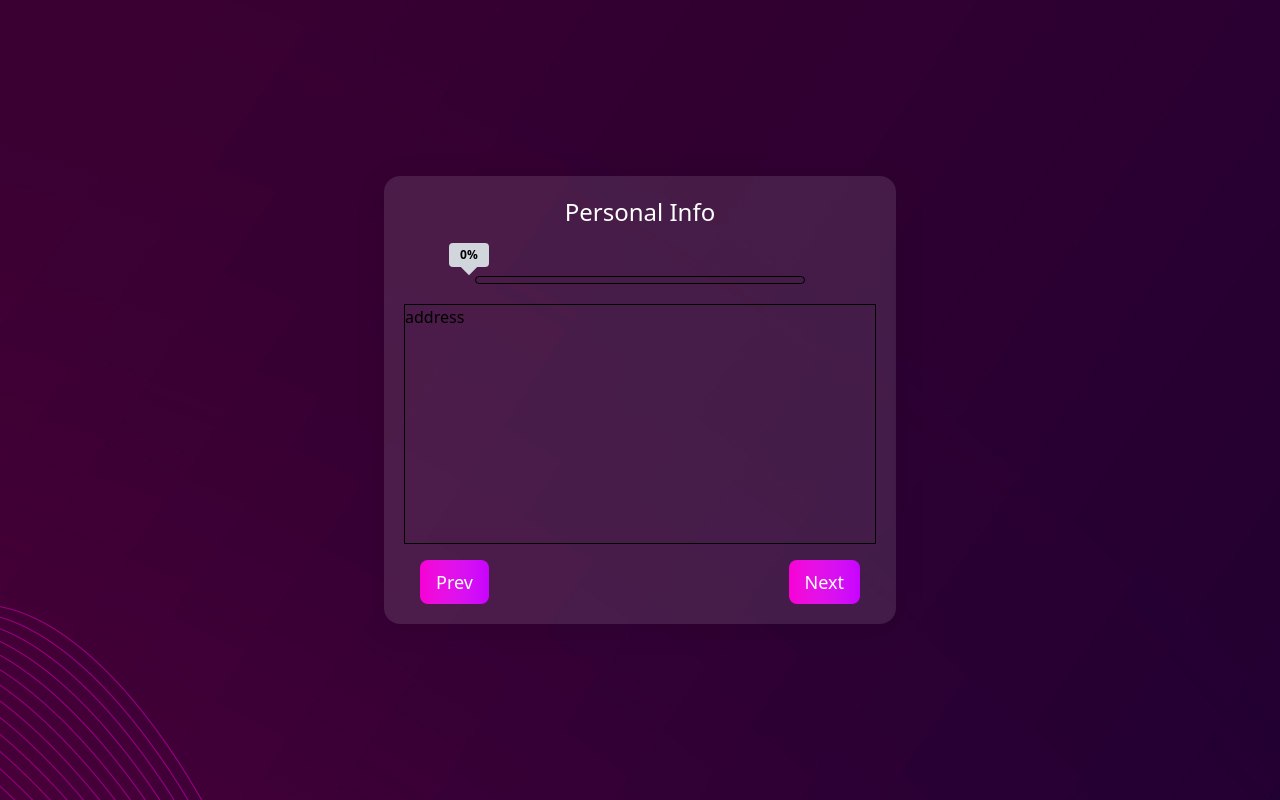
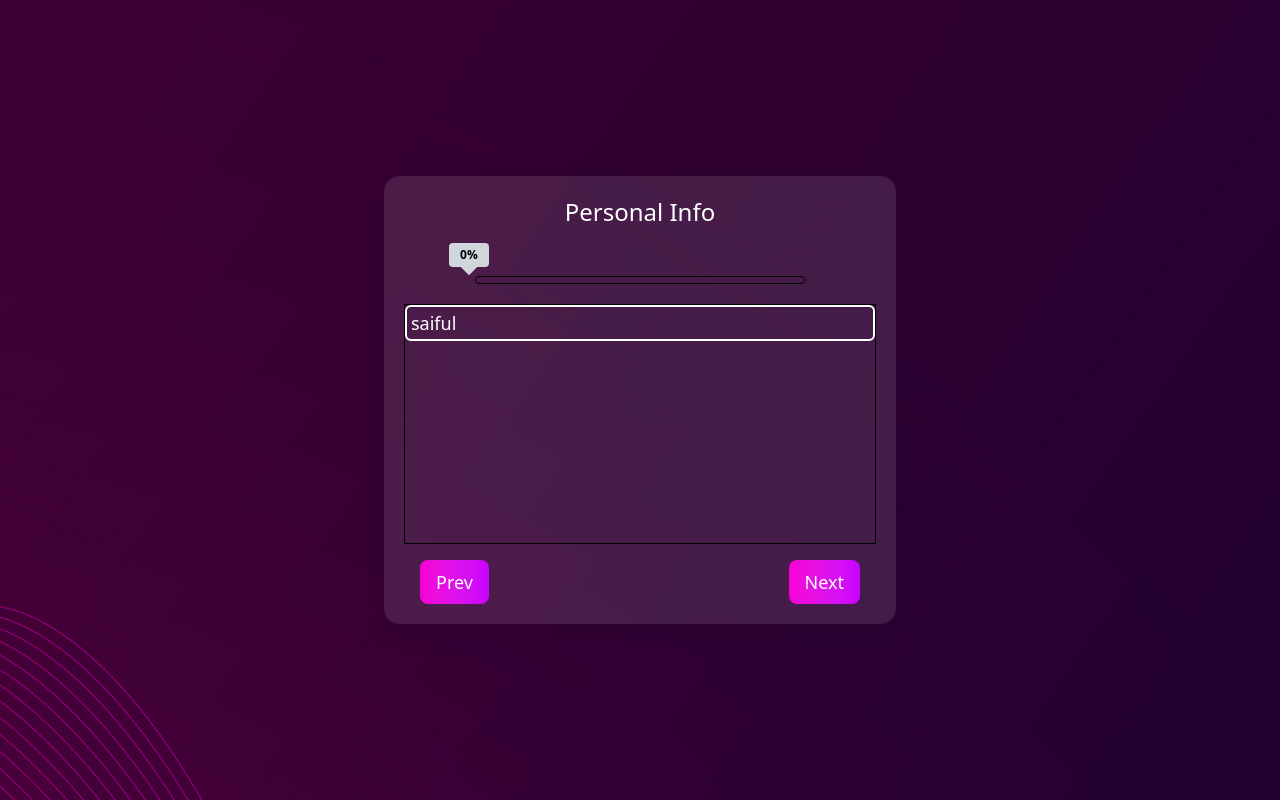
Before and after one commit to Saiful10400/Multi-step-form, a React app: page / in a window 1280 px wide. Built offline with nearby package versions, Linux system fonts and the light colour scheme; the HTML template or start-up script is replaced by a standard one.

Commit message:
page updated.

```diff
--- a/src/Blocks/Component/PersonalInfo.tsx
+++ b/src/Blocks/Component/PersonalInfo.tsx
@@ -1,9 +1,12 @@
+import type { ChangeEventHandler } from "react";
+import InputField from "../Ui/InputField";
 
 
-const PersonalInfo = () => {
+
+const PersonalInfo = ({updaterFn}:{updaterFn:ChangeEventHandler<HTMLInputElement>}) => {
     return (
         <div>
-            personal info
+           <InputField changeFn={updaterFn} type="text" value="saiful" placeHolder="Your Name" />
         </div>
     );
 };
--- a/src/Blocks/MultiStepsForm.tsx
+++ b/src/Blocks/MultiStepsForm.tsx
@@ -23,6 +23,9 @@ const[progressCount,setProgressCount]=useState(0)
         setStepCount(p => p -= 1)
     }
 
+    const updaterFn=(key:string,value:string|number)=>{
+
+    }
 
     return (
         <div className="MultiStepsFormContainer min-h-[50vh] w-[40vw] py-5 px-5">
@@ -35,9 +38,9 @@ const[progressCount,setProgressCount]=useState(0)
 
             {/* Form pages. */}
             <FormWrapper count={stepCount}>
+                <PersonalInfo updaterFn={updaterFn}/>
                 <Address />
                 <Payment />
-                <PersonalInfo />
             </FormWrapper>
 
             {/* tauggleing buttons. */}
--- /dev/null
+++ b/src/Blocks/Ui/CheckBox.tsx
@@ -0,0 +1,11 @@
+
+
+const CheckBox = () => {
+    return (
+        <div>
+
+        </div>
+    );
+};
+
+export default CheckBox;
--- /dev/null
+++ b/src/Blocks/Ui/InputField.tsx
@@ -0,0 +1,11 @@
+import type { ChangeEventHandler } from "react";
+
+
+
+const InputField = ({ type, placeHolder, value, updaterFn }: { type: string, placeHolder: string, value: string, updaterFn:(key:string,value:string|number)=>void }) => {
+    return (
+        <input className="w-full h-full text-white text-lg pl-1 py-1 rounded-md border-2 focus:outline-0" type={type} placeholder={placeHolder} value={value} onChange={e=>updaterFn(e?.target?.valuee)} />
+    );
+};
+
+export default InputField;
```
Also changed, not shown: src/Blocks/Ui/RadioButton.tsx (added).
